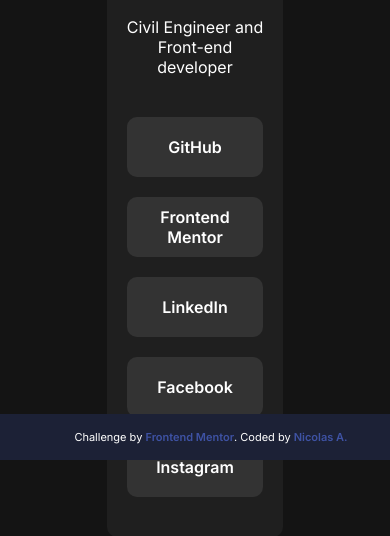
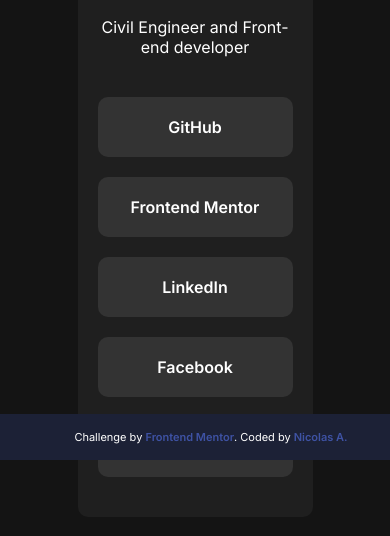
Before and after one commit to Nicand16/Social-media-Links, a plain HTML site: page index.html in a window 390 px wide. Shown: the part 384-920 px from the top of the page. Drawn offline with Linux system fonts and the light colour scheme.

Commit message:
Update styles.css
I changed the width of the container so it looks better on mobile.

```diff
--- a/styles.css
+++ b/styles.css
@@ -21,7 +21,7 @@
     transform: scale(1.05); /* Efecto de zoom al pasar el mouse */
 }
 #container {
-    width: 35%; /* Ancho máximo del contenedor */
+    width: 50%; /* Ancho máximo del contenedor */
     height: 50%; /* Altura completa de la ventana */
     margin: auto;
     padding: 20px;
```
